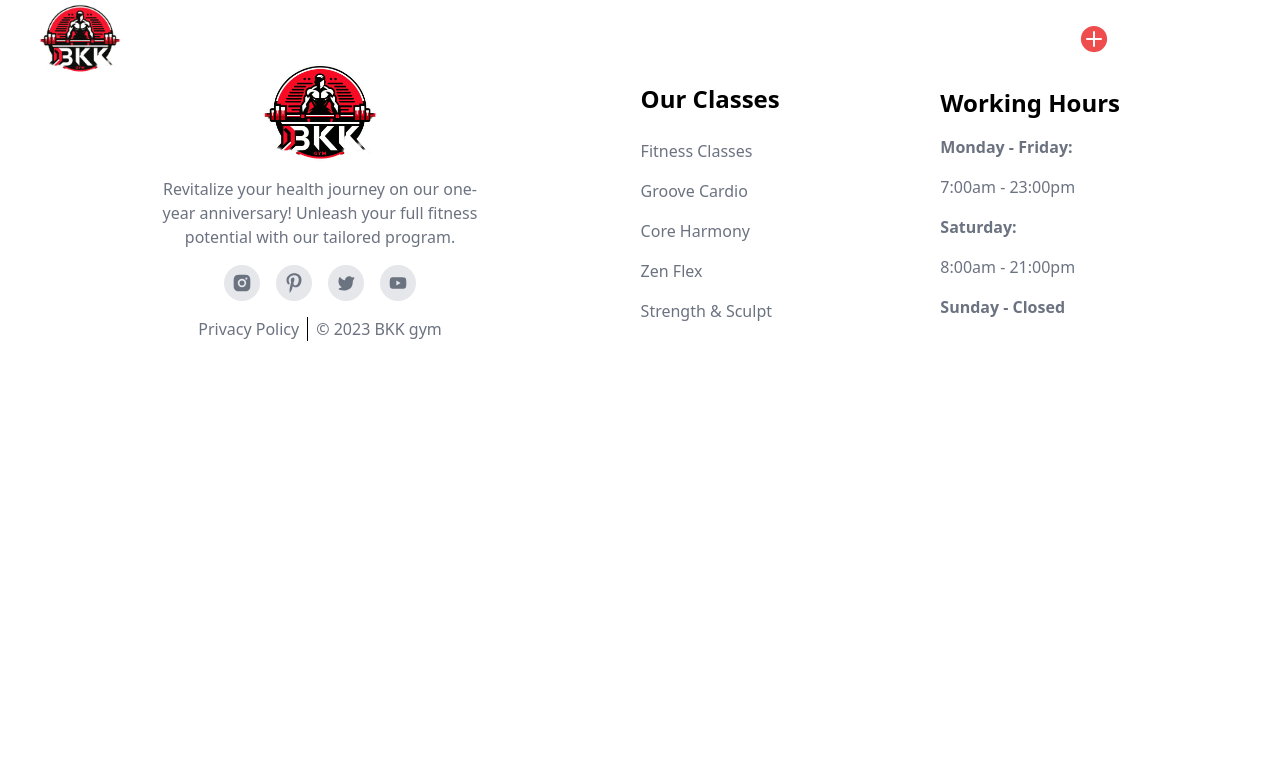
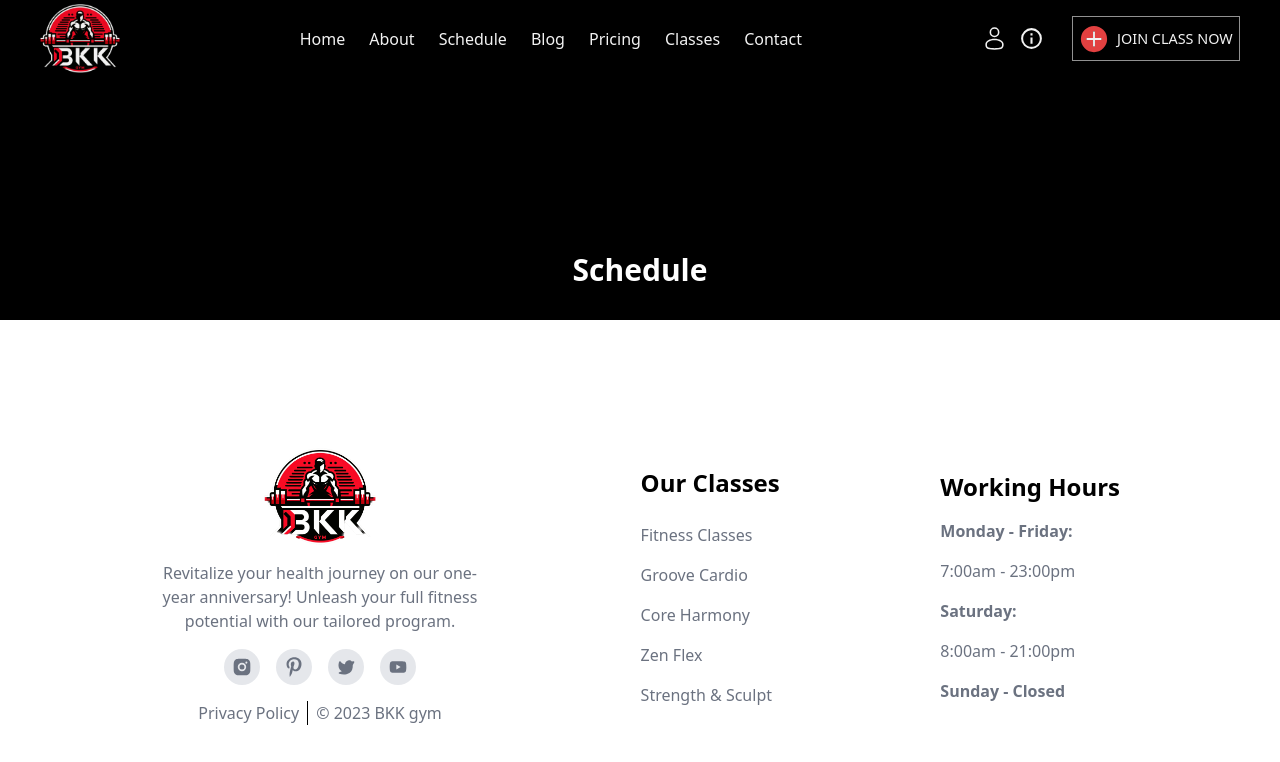
Before and after one commit to OnigiriKing/new-project, a React (Create React App) app: page /Schedule in a window 1280 px wide. Shown: the top 762 px of the page. Built offline with nearby package versions, Linux system fonts and the light colour scheme.

Commit message:
Schedule page created

```diff
--- a/src/App.jsx
+++ b/src/App.jsx
@@ -3,7 +3,7 @@ import HomePage from "pages/Body/HomePage";
 import FooterPage from "pages/Footer/FooterPage";
 import { Route, Routes } from "react-router-dom";
 import AboutPage from "pages/About/AboutPage";
-import GalleryPage from "pages/Gallery/GalleryPage";
+import SchedulePage from "pages/Schedule/SchedulePage";
 
 export default function App() {
   return (
@@ -12,7 +12,7 @@ export default function App() {
       <Routes>
         <Route path="/" element={<HomePage />} />
         <Route path="/about" element={<AboutPage />} />
-        <Route path="/gallery" element={<GalleryPage />} />
+        <Route path="/Schedule" element={<SchedulePage />} />
       </Routes>
       <FooterPage />
     </div>
--- a/src/components/galleryComp/gallery.jsx
+++ /dev/null
@@ -1,10 +0,0 @@
-import TopComp from "components/topComp/TopComp";
-
-export default function Gallery() {
-  return (
-    <div class="w-full flex flex-col items-center">
-      <TopComp des="Gallery" />
-      <div class="common-wrapper pt-[4rem]"></div>
-    </div>
-  );
-}
--- a/src/components/headerComp/Header.jsx
+++ b/src/components/headerComp/Header.jsx
@@ -13,9 +13,6 @@ export default function Header() {
           </Link>
           <Link to="/about" class="duration-500 hover:text-red-600">
             About
-          </Link>
-          <Link to="/gallery" class="duration-500 hover:text-red-600">
-            Gallery
           </Link>
           <Link to="/schedule" class="duration-500 hover:text-red-600">
             Schedule
--- /dev/null
+++ b/src/components/scheduleComp/Schedule.jsx
@@ -0,0 +1,12 @@
+import TopComp from "components/topComp/TopComp";
+
+export default function Schedule() {
+  return (
+    <div class="w-full flex flex-col items-center">
+      <TopComp des="Schedule" />
+      <div class="common-wrapper pt-[4rem]">
+
+      </div>
+    </div>
+  );
+}
--- a/src/pages/Gallery/GalleryPage.js
+++ /dev/null
@@ -1,9 +0,0 @@
-import React from "react";
-import Gallery from "components/galleryComp/gallery";
-export default function GalleryPage() {
-  return (
-    <>
-      <Gallery />
-    </>
-  );
-}
--- /dev/null
+++ b/src/pages/Schedule/SchedulePage.js
@@ -0,0 +1,9 @@
+import React from "react";
+import Schedule from "components/scheduleComp/Schedule";
+export default function SchedulePage() {
+  return (
+    <>
+      <Schedule />
+    </>
+  );
+}
```
